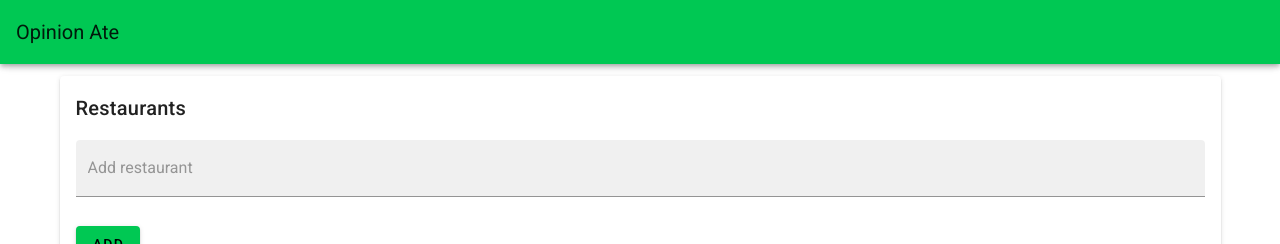
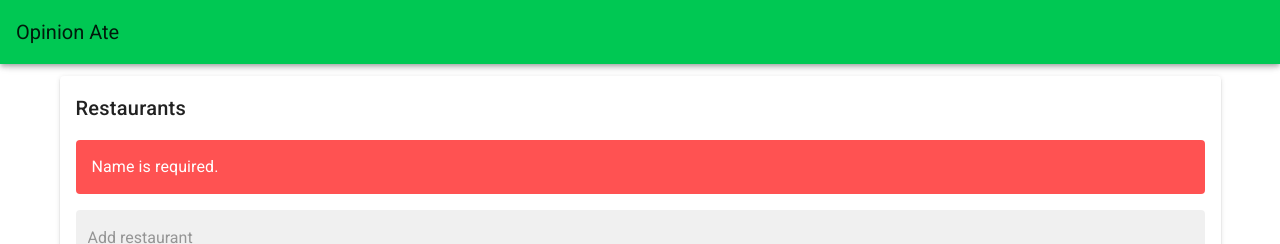
Before and after one commit to chbndrhnns/opinion-ate, a Vue app: page / in a window 1280 px wide. Shown: the top 244 px of the page. Built offline with nearby package versions, Linux system fonts and the light colour scheme; no server answers.

Commit message:
(feat) Show validation error if no name is given

```diff
--- a/src/components/NewRestaurantForm.vue
+++ b/src/components/NewRestaurantForm.vue
@@ -1,5 +1,8 @@
 <template>
   <form @submit.prevent="handleSave">
+    <v-alert type="error" data-testid="new-restaurant-name-error" :icon="false"
+      >Name is required.</v-alert
+    >
     <v-text-field
       placeholder="Add restaurant"
       data-testid="new-restaurant-name-field"
```
Also changed, not shown: 1 other file (tests, documents, lock files or other folders).
